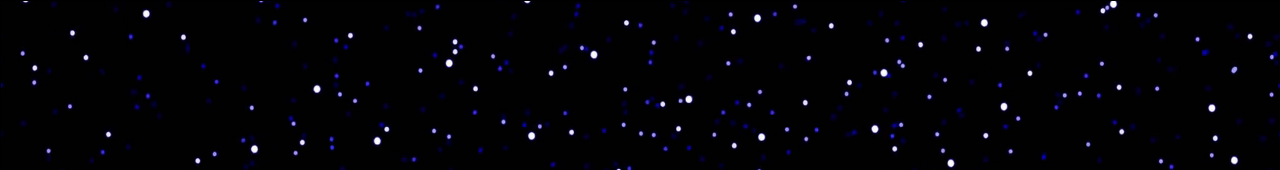
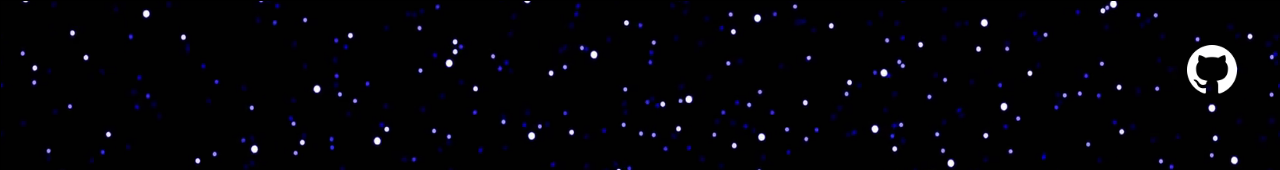
Before and after one commit to TheoObbard/tie_fighter_assault, a website built with webpack: page index.html in a window 1280 px wide. Shown: the top 170 px of the page. Built offline with nearby package versions, Linux system fonts and the light colour scheme.

Commit message:
add github logo with link to my account

```diff
--- a/assets/main.css
+++ b/assets/main.css
@@ -14,6 +14,30 @@ body {
   justify-content: center;
   width: 100%;
   height: 100%;
+}
+
+
+.clickable_gh {
+  position: absolute;
+  top: 20px;
+  right: 20px;
+  display: flex;
+  align-items: center;
+  justify-content: center;
+  width: 100px;
+  height: 100px;
+  cursor: url('MFsight99.png') 2 2, pointer;
+}
+
+.github_logo {
+  /* position: absolute;
+  top: 20px;
+  right: 20px; */
+  background-image: url('GitHub-Mark-Light-64px.png');
+  background-size: contain;
+  height: 50px;
+  width: 50px;
+  /* padding: 50px; */
 }
 
 #splash h1 {
--- a/index.html
+++ b/index.html
@@ -22,6 +22,11 @@
 <body>
   <div class='screen'>
     <div id='splash'>
+      <a href='https://github.com/TheoObbard'>
+        <div class='clickable_gh'>
+          <div class='github_logo' href='https://github.com/TheoObbard'></div>
+        </div>
+      </a>
       <h1 id='title_txt'></h1>
       <h2 id='instructions'></h2>
       <div id='play_btn'>
```
Also changed, not shown: assets/GitHub-Mark-Light-64px.png (added).
